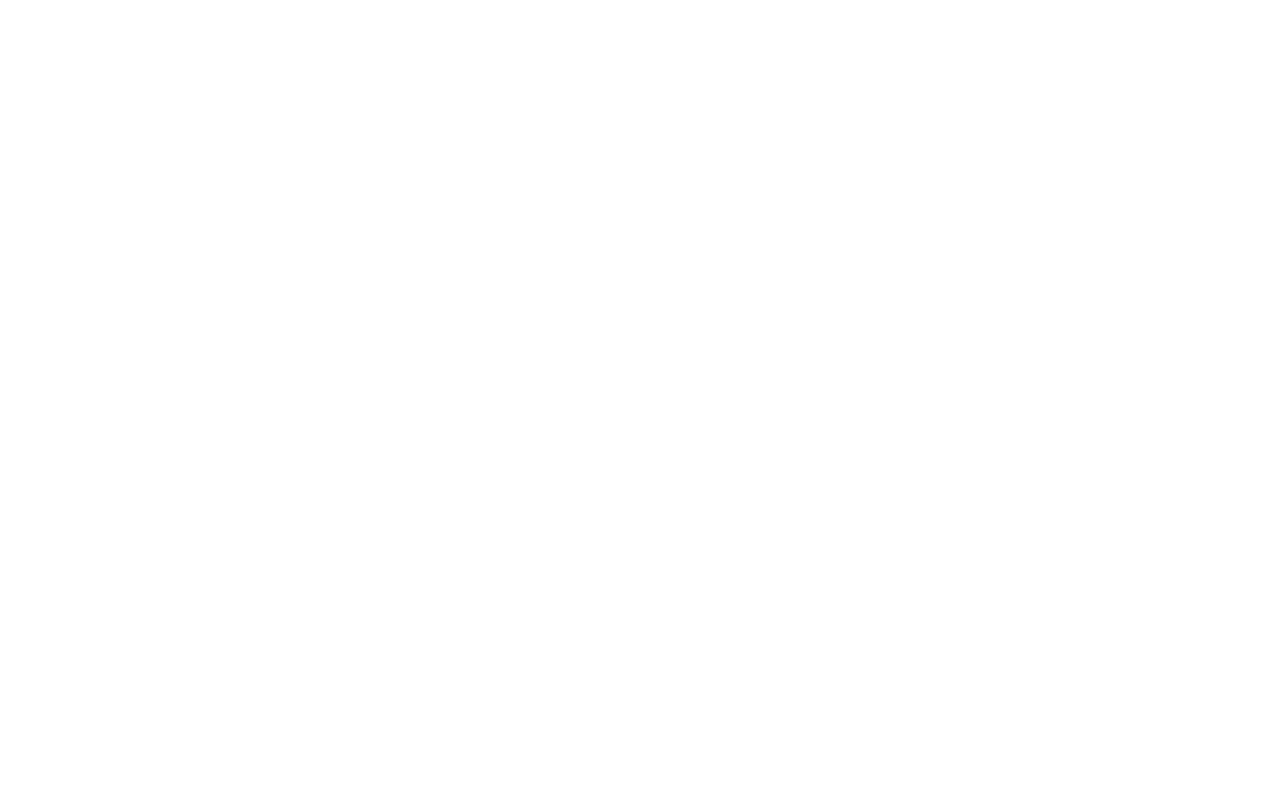
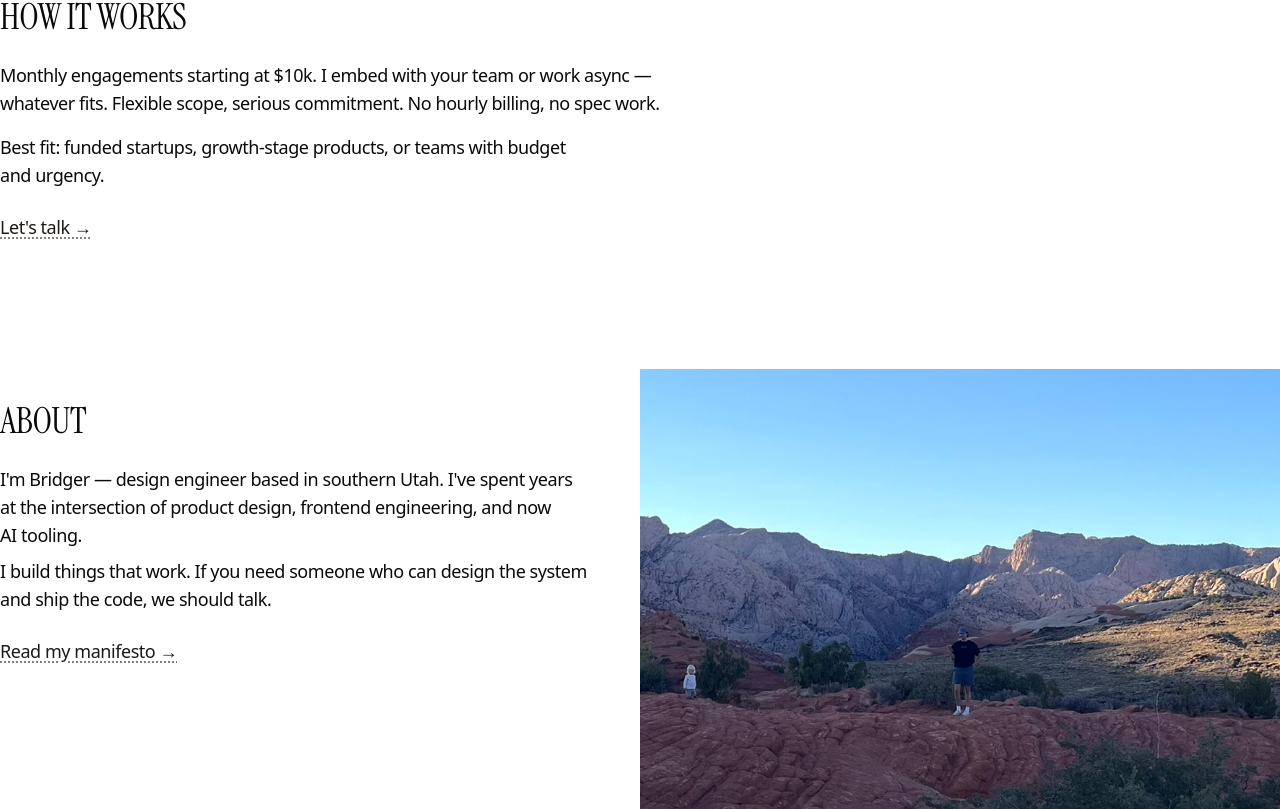
Before and after one commit to brijr/desert-codex, a Next.js app: page / in a window 1280 px wide. Shown: the part 1591-2400 px from the top of the page. Before the commit the page ends 1460 px from the top, so only its background shows below. Built offline with nearby package versions, Linux system fonts and the light colour scheme.

Commit message:
add HowItWorks and About sections to homepage, including new content and image

```diff
--- a/app/globals.css
+++ b/app/globals.css
@@ -123,5 +123,5 @@
 }
 
 a {
-  @apply text-primary underline decoration-muted-foreground decoration-dotted underline-offset-4;
+  @apply text-primary underline decoration-muted-foreground decoration-dotted underline-offset-4 hover:decoration-solid;
 }
--- a/app/page.tsx
+++ b/app/page.tsx
@@ -2,6 +2,7 @@
 
 import { clients } from "@/lib/clients";
 
+import AboutImage from "@/public/about.jpeg";
 import HeroImage from "@/public/hero.jpeg";
 
 import Image from "next/image";
@@ -9,10 +10,12 @@
 
 export default function Home() {
   return (
-    <Main className="leading-tight tracking-tight min-h-screen space-y-32 text-lg">
+    <Main className="leading-tight tracking-tight min-h-screen space-y-32 text-lg text-pretty">
       <Hero />
       <WhatWeDo />
       <Clients />
+      <HowItWorks />
+      <About />
     </Main>
   );
 }
@@ -94,3 +97,64 @@
     </Section>
   );
 };
+
+const HowItWorks = () => {
+  return (
+    <Section>
+      <Container className="px-6 sm:px-0">
+        <div className="max-w-2xl">
+          <h3 className="text-4xl font-serif uppercase">How it works</h3>
+          <p className="mt-6">
+            Monthly engagements starting at $10k. I embed with your team or work
+            async — whatever fits. Flexible scope, serious commitment. No hourly
+            billing, no spec work.
+          </p>
+          <p className="mt-4">
+            Best fit: funded startups, growth-stage products, or teams with
+            budget and urgency.
+          </p>
+          <Link className="block mt-6" href="/">
+            Let&apos;s talk &rarr;
+          </Link>
+        </div>
+      </Container>
+    </Section>
+  );
+};
+
+const About = () => {
+  return (
+    <Section>
+      <Container className="grid sm:grid-cols-2">
+        <div className="p-8 sm:pl-0">
+          <h3 className="text-4xl font-serif uppercase mb-6">About</h3>
+          <p className="mb-2">
+            I&apos;m Bridger — design engineer based in southern Utah. I&apos;ve
+            spent years at the intersection of product design, frontend
+            engineering, and now AI tooling.
+          </p>
+          <p className="mb-6">
+            I build things that work. If you need someone who can design the
+            system and ship the code, we should talk.
+          </p>
+          <Link
+            className="block"
+            href="http://bridger.to/about"
+            target="_blank"
+          >
+            Read my manifesto &rarr;
+          </Link>
+        </div>
+        <div className="h-[50vh] sm:h-[75vh] overflow-hidden relative">
+          <Image
+            src={AboutImage}
+            alt="Hero Image"
+            fill
+            className="object-cover"
+            placeholder="blur"
+          />
+        </div>
+      </Container>
+    </Section>
+  );
+};
```
Also changed, not shown: public/about.jpeg (added).
